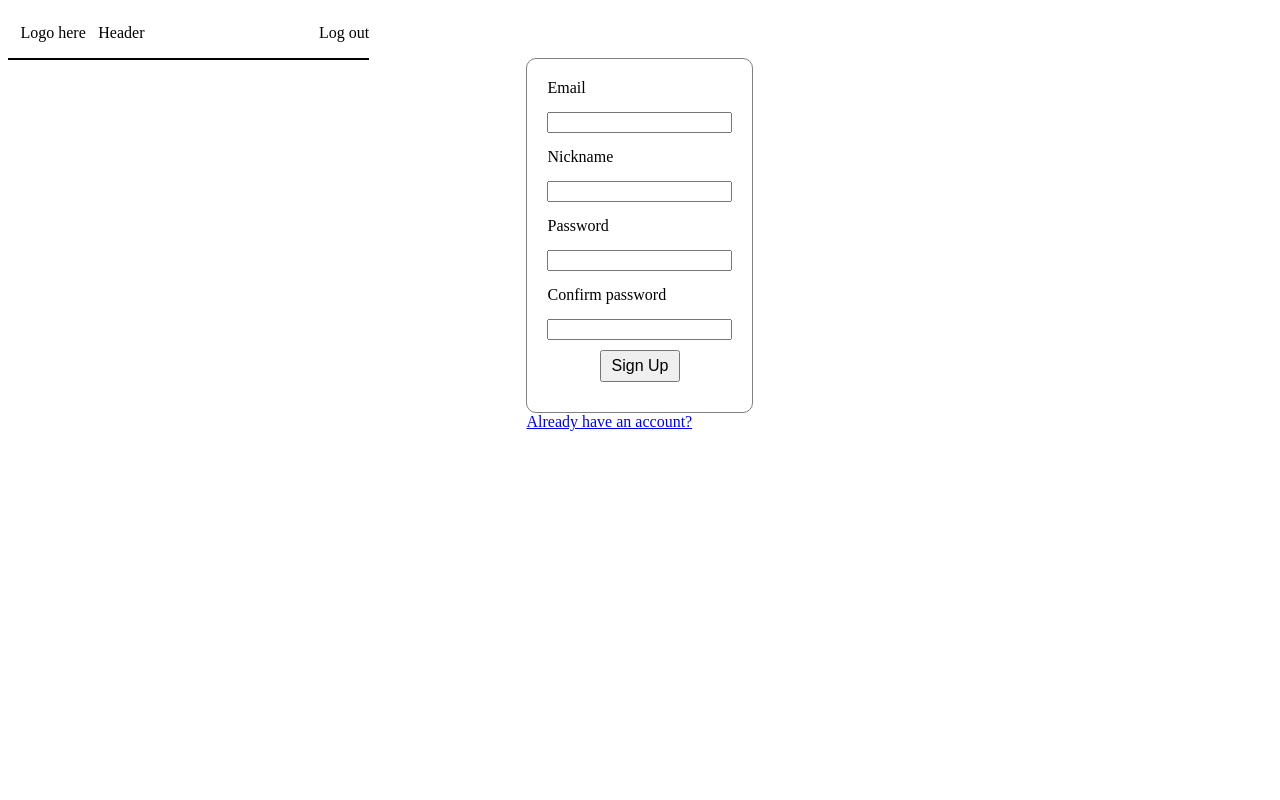
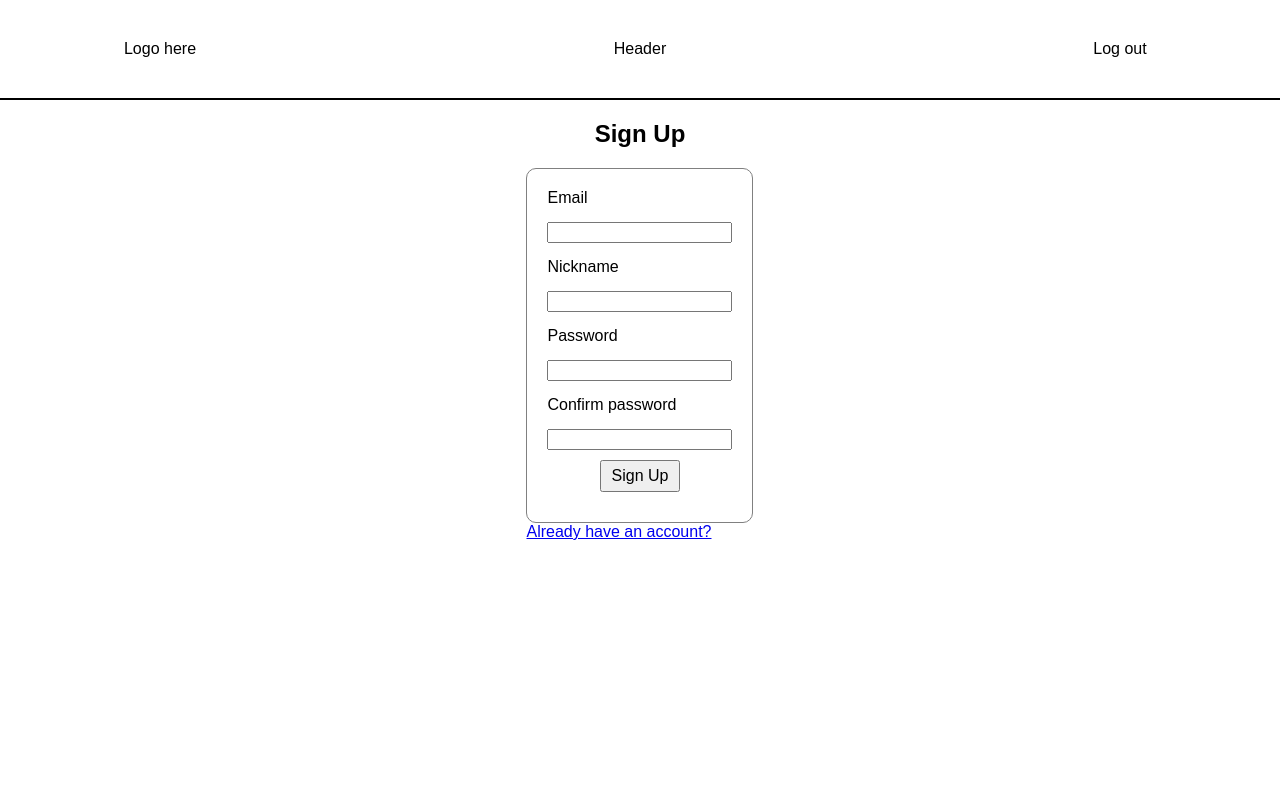
Before and after one commit to jan730/CS215, a PHP site: page /signup.html in a window 1280 px wide. Run offline with PHP 8.4, Linux system fonts and the light colour scheme.

Commit message:
Fixed link to css file. Modified some css for login and signuppage.

```diff
--- a/dashboard.html
+++ b/dashboard.html
@@ -2,7 +2,7 @@
 <html>
     <head>
         <title>Gaming History</title>
-        <link rel="stylesheet" type="text/css" href="css/style.css" />
+        <link rel="stylesheet" type="text/css" href="style.css" />
     </head>
     <body>
         <div id="dashboard-container">
--- a/gameHistory.html
+++ b/gameHistory.html
@@ -2,7 +2,7 @@
 <html>
     <head>
         <title>Gaming History</title>
-        <link rel="stylesheet" type="text/css" href="css/style.css" />
+        <link rel="stylesheet" type="text/css" href="style.css" />
     </head>
     <body>
 
--- a/login.html
+++ b/login.html
@@ -2,7 +2,7 @@
 <html>
     <head>
         <title>Gaming History</title>
-        <link rel="stylesheet" type="text/css" href="css/style.css" />
+        <link rel="stylesheet" type="text/css" href="style.css" />
     </head>
     <body>
         <div id="container">
--- a/signup.html
+++ b/signup.html
@@ -2,7 +2,7 @@
 <html>
     <head>
         <title>Gaming History</title>
-        <link rel="stylesheet" type="text/css" href="css/style.css" />
+        <link rel="stylesheet" type="text/css" href="style.css" />
     </head>
     <body>
         <div id="container">
@@ -18,6 +18,9 @@
                 </div>
             </header>
             <main id="centered-main">
+                <div class="form-title">
+                    <h2>Sign Up</h2>
+                </div>
                 <form action="dashboard.html" method="post" class="auth-form">
                     <div class="form-input">
                         <div>
--- a/style.css
+++ b/style.css
@@ -1,12 +1,18 @@
 /*general formatting*/
+
+body{
+    margin: 0;
+    font-family: Arial, sans-serif;
+}
 
 /* Log In / Sign up formatting*/
 
 #login-header, #signup-header{
+    grid-column: 1/4;
+    grid-row: 1/2;
     display: grid;
     grid-template-columns: 1fr 2fr 1fr;
     align-items: center;
-    height: 50px;
     border-bottom: 2px solid black;
 }
 
@@ -16,22 +22,29 @@ header #logo{
 }
 header #page-name{
     grid-column: 2/3;
+    justify-self: center;
 }
 header #user-options{
     grid-column: 3/4;
-    justify-self: end;
+    justify-self: center;
 }
 
 #container{
     display: grid;
     grid-template-columns: 1fr 1.5fr 1fr;
-    grid-template-rows: 50px auto;
+    grid-template-rows: 100px auto;
+    min-height: 100vh;
 }
 
 #centered-main{
     grid-column: 2/3;
     grid-row: 2/3;
     justify-self: center;
+}
+
+.form-title{
+    text-align: center;
+    margin-bottom: 20px;
 }
 
 .form-input{
--- a/userInfo.html
+++ b/userInfo.html
@@ -2,7 +2,7 @@
 <html>
     <head>
         <title>Gaming History</title>
-        <link rel="stylesheet" type="text/css" href="css/style.css" />
+        <link rel="stylesheet" type="text/css" href="style.css" />
     </head>
     <body>
 
```
